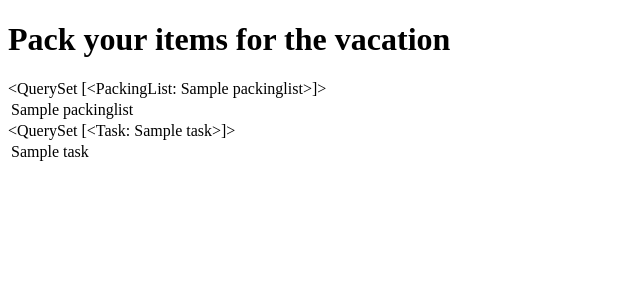
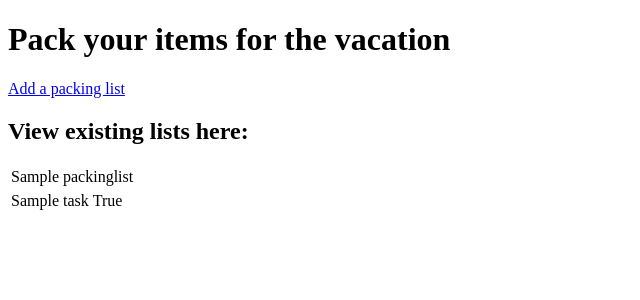
Before and after one commit to TeodoraAlina/start-packing, a Django app: page / in a window 1280 px wide. Shown: the top 300 px of the page, without its empty margins (0-640 px from the left). Run offline with Django 4.2, Linux system fonts and the light colour scheme; tables that the repository leaves empty hold one stand-in row (values such as "Sample post").

Commit message:
Create add_packinglist template and render data

```diff
--- a/packinglist/templates/packinglist/packinglist.html
+++ b/packinglist/templates/packinglist/packinglist.html
@@ -10,7 +10,8 @@
 
 <body>
     <h1>Pack your items for the vacation</h1>
-    {{ packinglists }}
+    <a href="/add">Add a packing list</a>
+    <h2>View existing lists here:</h2>
     <table>
         {% for list in packinglists %}
         <tr>
@@ -19,14 +20,15 @@
         {% endfor %}
 
     </table>
-    {{ tasks }}
+
     <table>
         {% for task in tasks %}
         <tr>
             <td>{{ task.title }}</td>
-            <td>{{ task.done }}</td>
+            <td>{{ task.completed }}</td>
         </tr>
         {% endfor %}
+    </table>
 </body>
 
 </html>
--- a/packinglist/views.py
+++ b/packinglist/views.py
@@ -11,3 +11,7 @@ def get_packing_list(request):
         'tasks': tasks
     }
     return render(request, 'packinglist/packinglist.html', context)
+
+
+def add_packing_list(request):
+    return render(request, 'packinglist/add_packinglist.html')
--- a/startpacking/settings.py
+++ b/startpacking/settings.py
@@ -30,7 +30,7 @@ SECRET_KEY = os.environ.get('SECRET_KEY')
 # SECURITY WARNING: don't run with debug turned on in production!
 DEBUG = True
 
-ALLOWED_HOSTS = ['8000-teodoraalina-start-packi-76zg9v581f.us2.codeanyapp.com',
+ALLOWED_HOSTS = ['8000-teodoraalina-start-packi-0vq4wogtpi.us2.codeanyapp.com',
                  'start-packing-6d194f35b54b.herokuapp.com']
 
 
@@ -63,7 +63,7 @@ ROOT_URLCONF = 'startpacking.urls'
 TEMPLATES = [
     {
         'BACKEND': 'django.template.backends.django.DjangoTemplates',
-        'DIRS': TEMPLATES_DIR,
+        'DIRS': [TEMPLATES_DIR],
         'APP_DIRS': True,
         'OPTIONS': {
             'context_processors': [
--- a/startpacking/urls.py
+++ b/startpacking/urls.py
@@ -16,9 +16,10 @@ Including another URLconf
 """
 from django.contrib import admin
 from django.urls import path, include, path
-from packinglist import views
+from packinglist.views import get_packing_list, add_packing_list
 
 urlpatterns = [
     path('admin/', admin.site.urls),
-    path('', views.get_packing_list, name='get_packing_list')
+    path('', get_packing_list, name='get_packing_list'),
+    path('add', add_packing_list, name='add')
 ]
```
Also changed, not shown: packinglist/templates/packinglist/add_packinglist.html (added, +15 -0 lines), packinglist/migrations/0002_alter_task_options.py (added).
